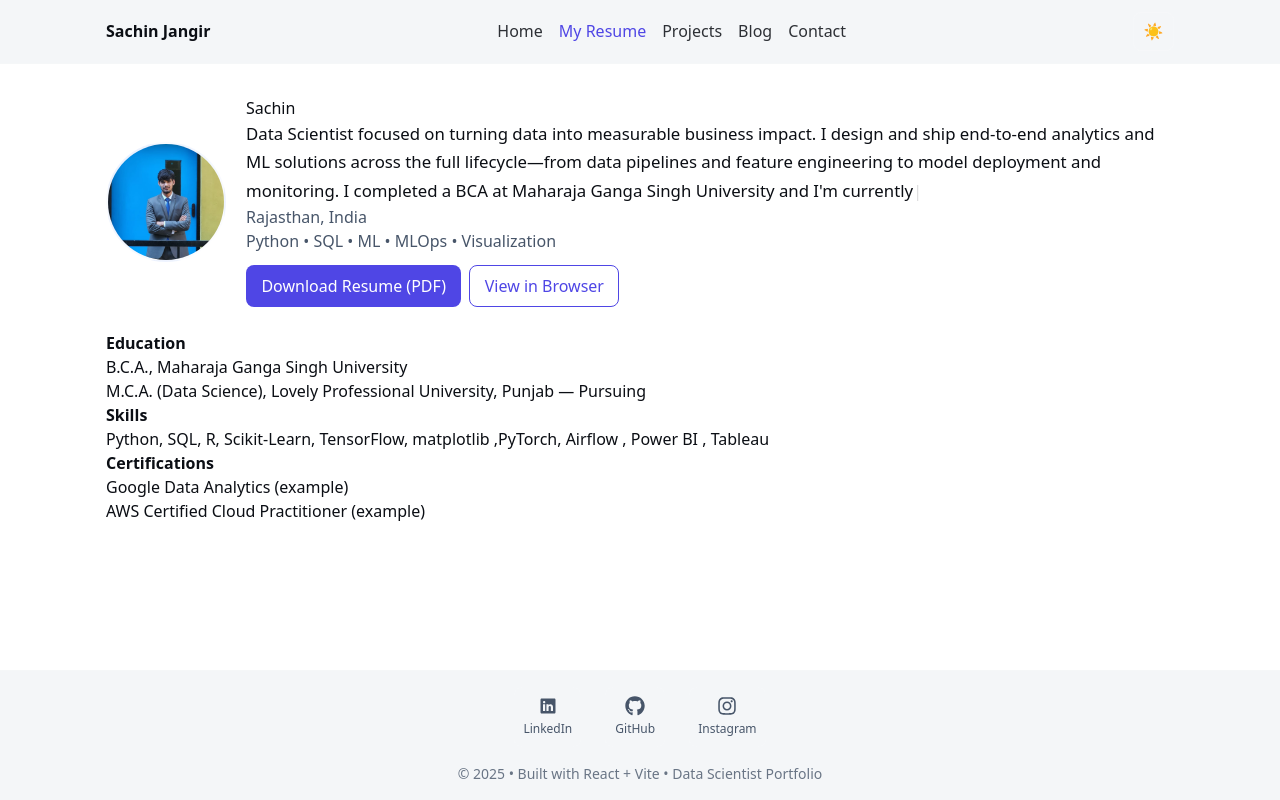
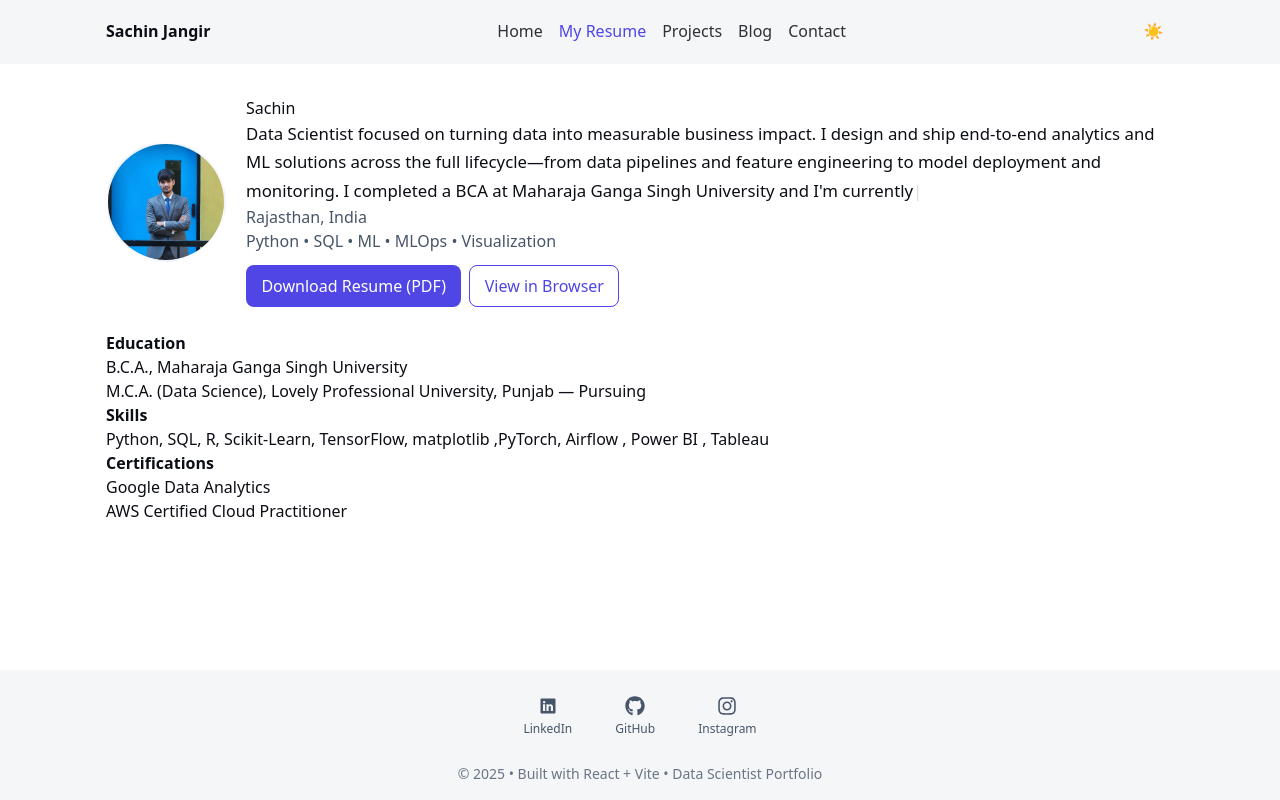
Before and after one commit to sachinjangir8/portfolio, a React (Vite) app: page /resume in a window 1280 px wide. Built offline with nearby package versions, Linux system fonts and the light colour scheme.

Commit message:
Updated project files and features

```diff
--- a/src/pages/Resume.jsx
+++ b/src/pages/Resume.jsx
@@ -61,8 +61,8 @@ export default function Resume() {
         <li>
           <strong>Certifications</strong>
           <ul>
-            <li>Google Data Analytics (example)</li>
-            <li>AWS Certified Cloud Practitioner (example)</li>
+            <li>Google Data Analytics</li>
+            <li>AWS Certified Cloud Practitioner </li>
           </ul>
         </li>
       </ul>
```
